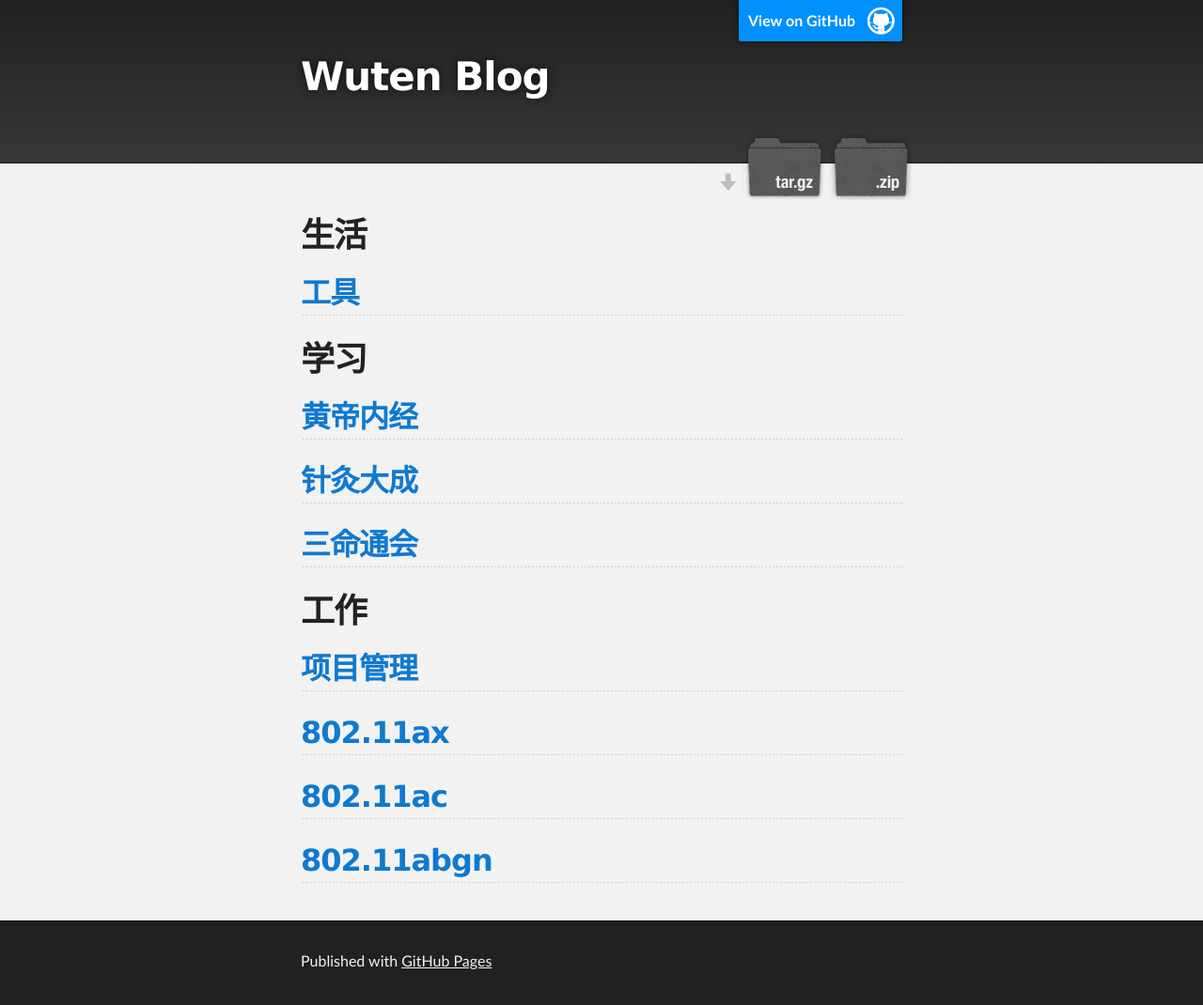
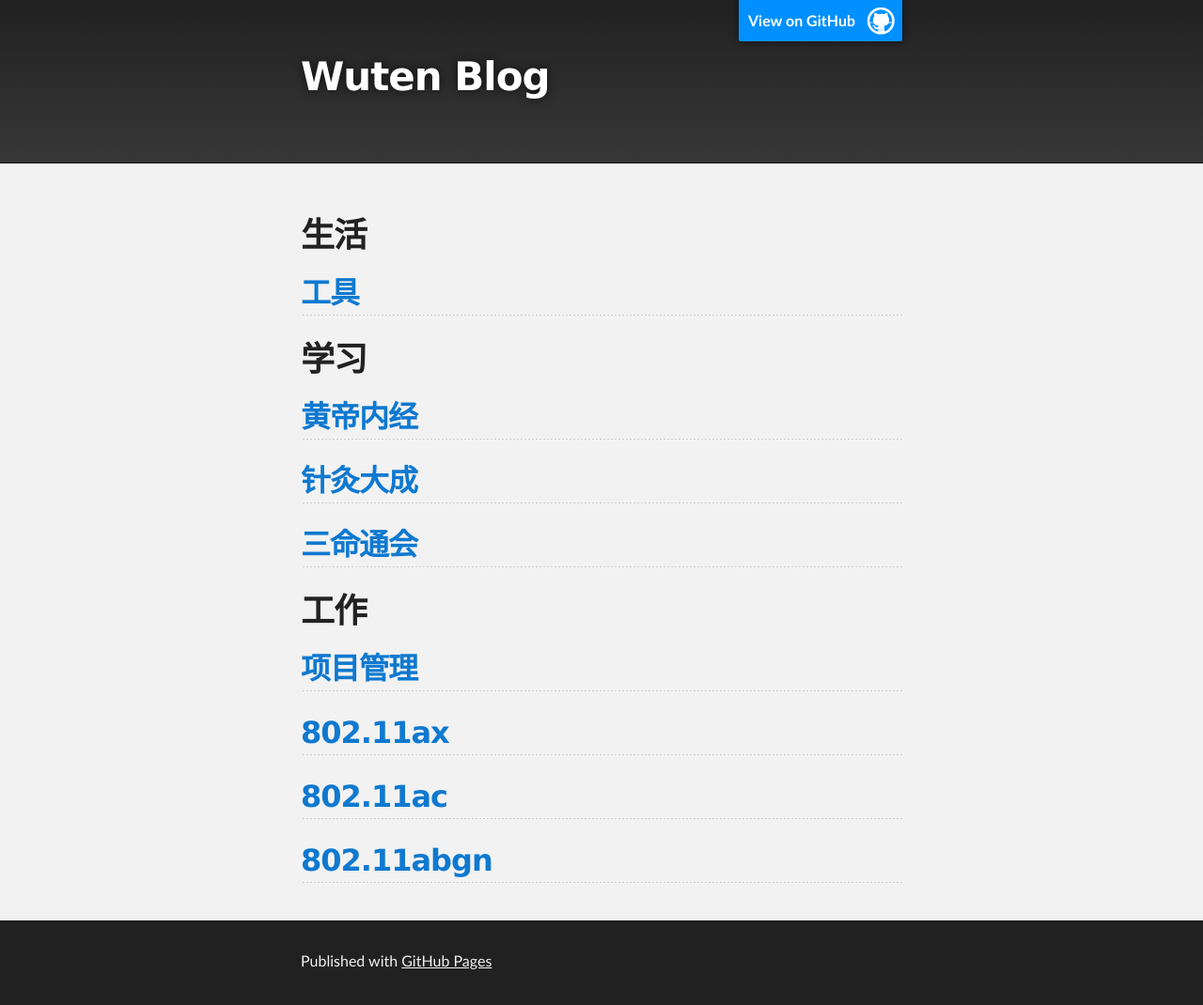
Before and after one commit to wuten/wuten.github.io, a Jekyll site: the page built from index.md, in a window 1280 px wide. Shown: the whole page at 94% size. Built offline with Jekyll 4.4.1, drawn with Linux system fonts in a browser that asks for light colours; our own code applies the rules of GitHub Pages for plain Markdown files; the repository's description, which GitHub fills in, is left out.

Commit message:
Update default.html

```diff
--- a/_layouts/default.html
+++ b/_layouts/default.html
@@ -20,12 +20,12 @@
           <h1 id="project_title">{{ site.title | default: site.github.repository_name }}</h1>
           <h2 id="project_tagline">{{ site.description | default: site.github.project_tagline }}</h2>
 
-          {% if site.show_downloads %}
+          <!-- {% if site.show_downloads %}
             <section id="downloads">
-              <a class="zip_download_link" href="{{ site.github.zip_url }}">Download this project as a .zip file</a>
-              <a class="tar_download_link" href="{{ site.github.tar_url }}">Download this project as a tar.gz file</a>
+             # <a class="zip_download_link" href="{{ site.github.zip_url }}">Download this project as a .zip file</a>
+             # <a class="tar_download_link" href="{{ site.github.tar_url }}">Download this project as a tar.gz file</a>
             </section>
-          {% endif %}
+          {% endif %} -->
         </header>
     </div>
 
```
